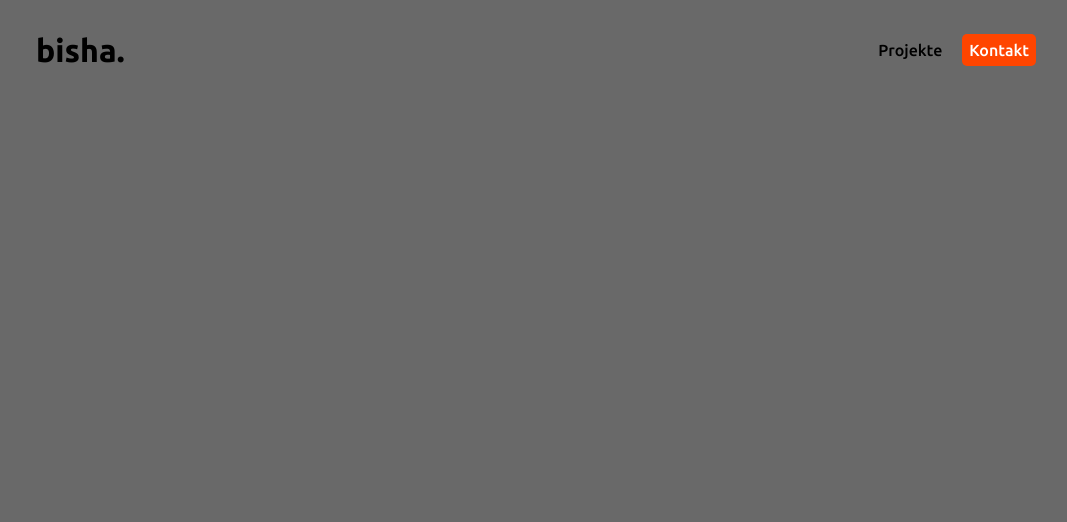
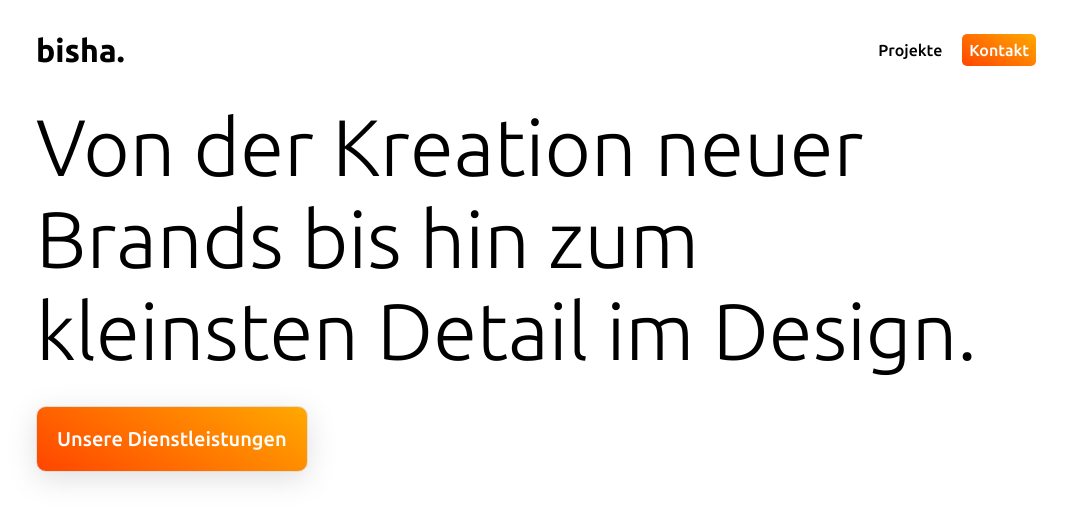
Before and after one commit to zerokater/bisha, a SvelteKit app: page / in a window 1280 px wide. Shown: the top 522 px of the page, without its empty margins (104-1171 px from the left). Built offline with nearby package versions, Linux system fonts and the light colour scheme.

Commit message:
anpassungen

```diff
--- a/src/components/Nav.svelte
+++ b/src/components/Nav.svelte
@@ -37,7 +37,8 @@
     }
 
     .kontakt{
-        background-color: orangered;
+        background: rgb(0, 0, 0);
+        background: linear-gradient(31deg, rgba(255,69,0,1) 0%, rgba(255,169,0,1) 100%);
         border-radius: 0.5rem;
         color: white;
         padding: 0.7rem;
@@ -48,7 +49,7 @@
 
     .kontakt:hover{
         background-color: white;
-        color: orangered;
+        color: white;
         box-shadow: rgba(149, 157, 165, 0.2) 0px 8px 24px;
     }
 
--- a/src/routes/+layout.svelte
+++ b/src/routes/+layout.svelte
@@ -19,7 +19,6 @@
   }
 
   :global(body){
-    background-color: dimgray;
     width: 1000px;
     margin: 0 auto;
   }
--- a/src/routes/+page.svelte
+++ b/src/routes/+page.svelte
@@ -11,11 +11,41 @@
 
 <!-- <h1>Von der Entwicklung neuer Marken bis hin zum kleinsten Detail im Design.</h1>
 <h2>Kreativagentur, die Unternehmen hilft, sich als Branchenführer zu profilieren.</h2> -->
+<main class="alo">
+    <h1>Von der Kreation neuer Brands bis hin zum kleinsten Detail im Design.</h1>
+    <button>Unsere Dienstleistungen</button>
+</main>
+
+<style>
+    .alo{
+        color: black;
+        font-size: 4rem;
+        width: 100%;
+        display: flex;
+        height: auto;
+        flex-direction: column;
+        justify-content: center;
+        align-items: start;
+        gap: 3rem;
+    }
+
+    .alo h1{
+        font-weight: 300;
+    }
 
 
-<style>
+    button{
+        border: 1pt solid rgb(223, 223, 223);
+        padding: 2rem;
+        color: white;
+        border-radius: 1rem;
+        font-weight: 500;
+        font-size: 2rem;
+        background: rgb(255,69,0);
+        background: linear-gradient(31deg, rgba(255,69,0,1) 0%, rgba(255,169,0,1) 100%);
+        box-shadow: rgba(100, 100, 111, 0.2) 0px 7px 29px 0px;
 
-
+    }
 
 
 </style>
```
